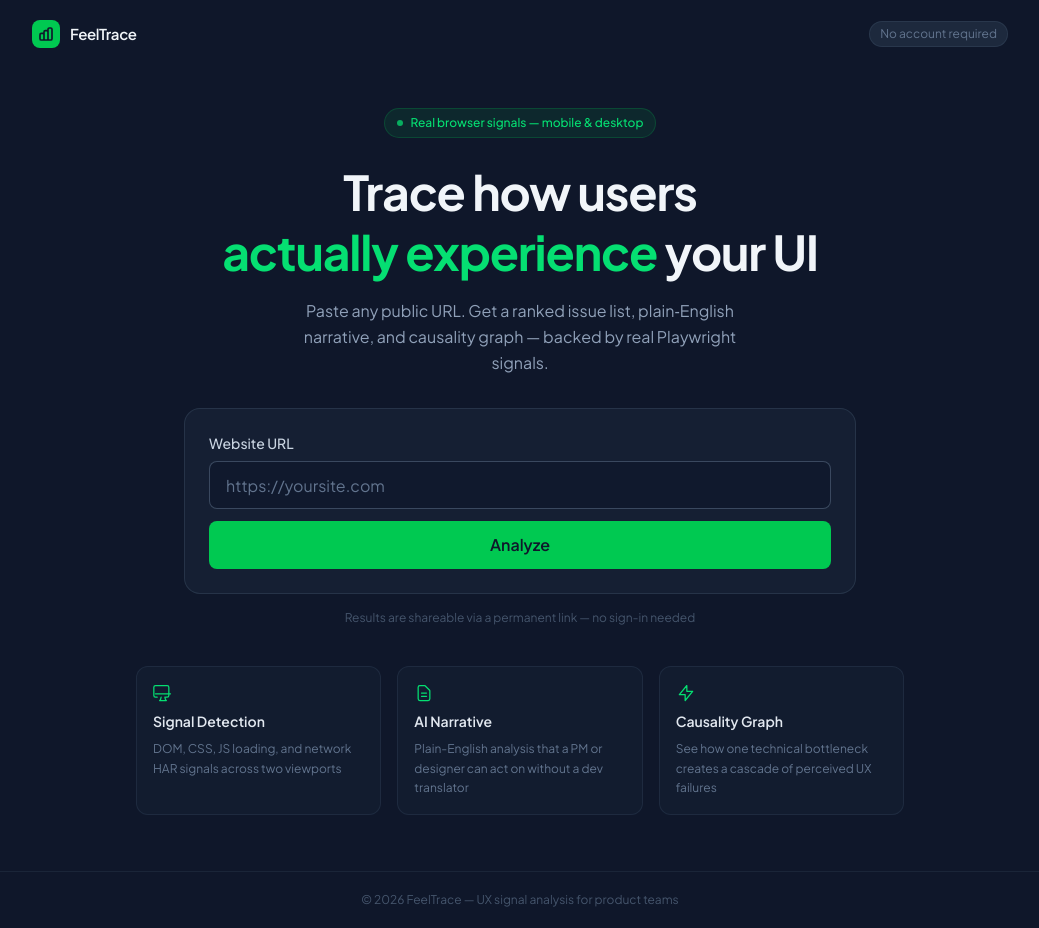
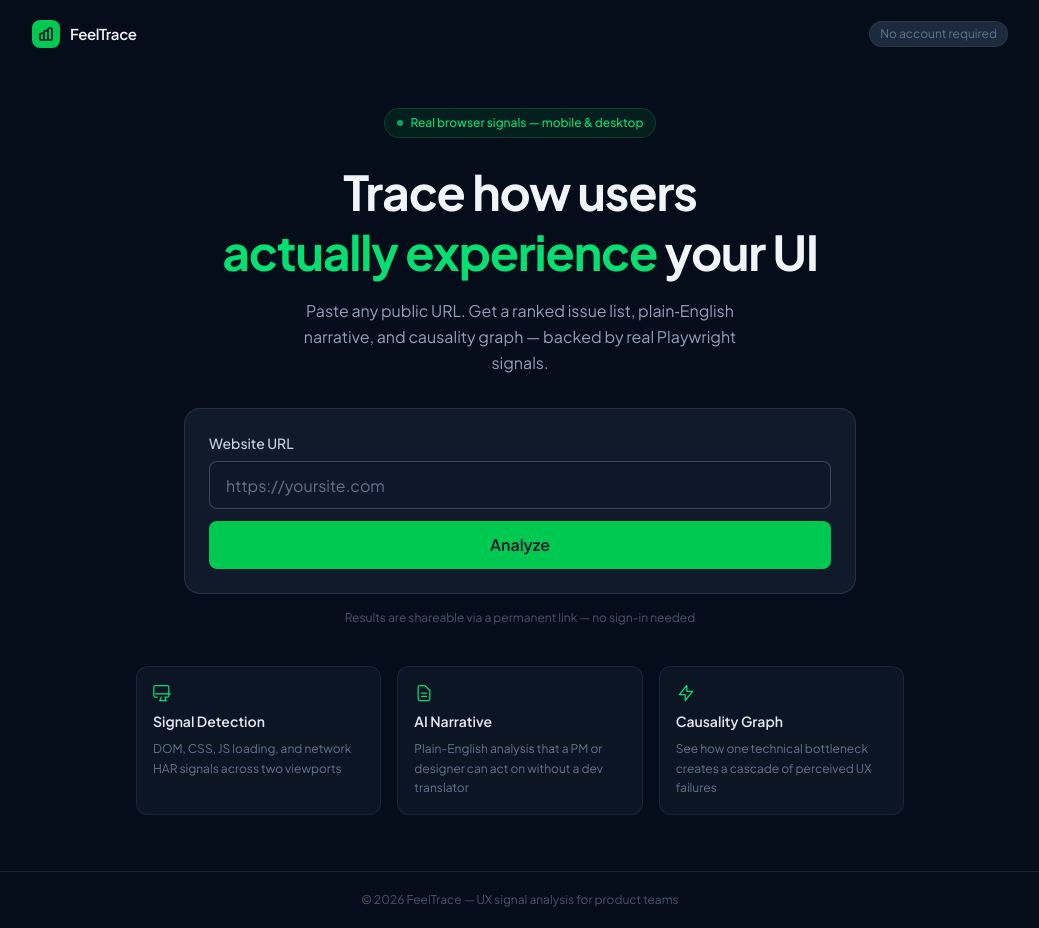
Before and after one commit to Vinit-kanpariya/feeltrace, a Next.js app: page / in a window 1280 px wide. Shown: the whole page, without its empty margins (120-1159 px from the left). Built offline with nearby package versions, Linux system fonts and the light colour scheme.

Commit message:
feat: update dashboard page background to match results page

```diff
--- a/src/app/(dashboard)/page.tsx
+++ b/src/app/(dashboard)/page.tsx
@@ -2,7 +2,7 @@ import { AnalyzeForm } from '@/components/AnalyzeForm'
 
 export default function HomePage() {
   return (
-    <div className="min-h-dvh bg-[#0f172a] flex flex-col">
+    <div className="min-h-dvh bg-[#060d1a] flex flex-col">
       {/* Header */}
       <header className="w-full max-w-5xl mx-auto px-6 py-5 flex items-center justify-between">
         <div className="flex items-center gap-2.5">
```
